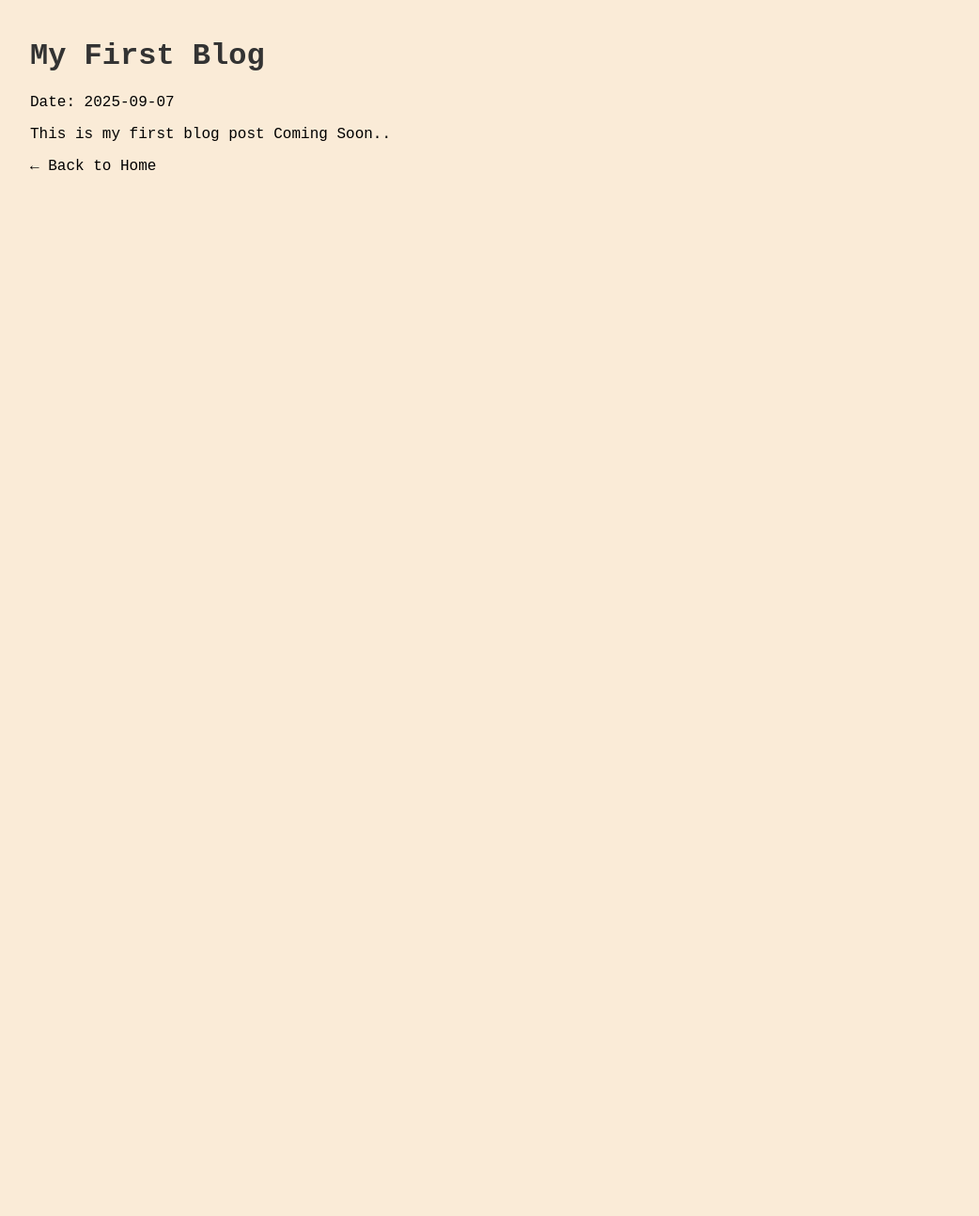
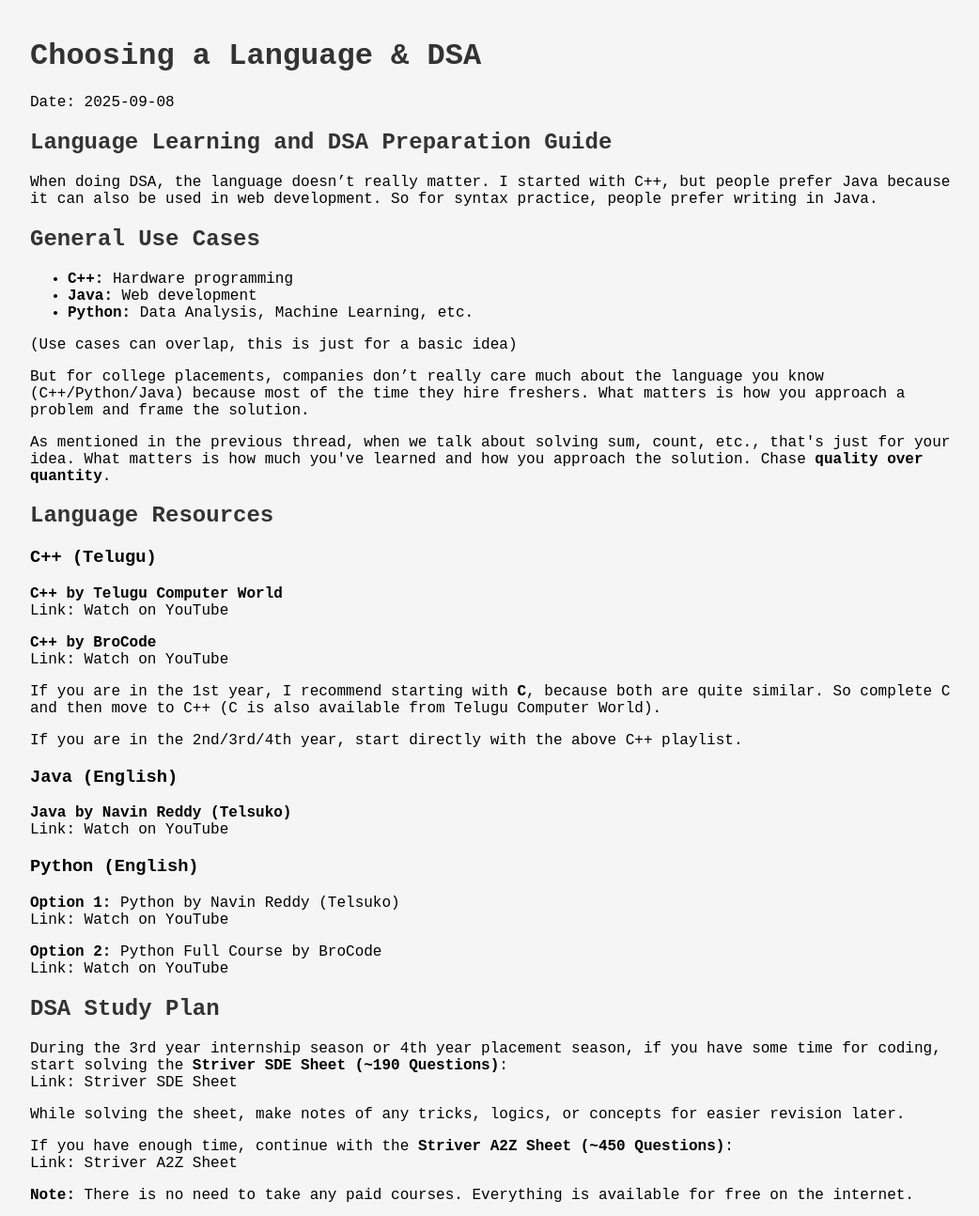
Before and after one commit to AvinashYerra/minimal_portfolio, a plain HTML site: page blogs/blog1.html in a window 1280 px wide. Shown: the top 1294 px of the page at 94% size, without its empty margins (108-1150 px from the left). Before the commit the page ends 800 px from the top, so only its background shows below. Drawn offline with Linux system fonts and the light colour scheme.

Commit message:
added blog1

```diff
--- a/blogs/blog1.html
+++ b/blogs/blog1.html
@@ -9,11 +9,62 @@
 </head>
 
 <body>
-    <h1>My First Blog</h1>
-    <p>Date: 2025-09-07</p>
+    <h1>Choosing a Language & DSA</h1>
+    <p>Date: 2025-09-08</p>
+    <p>
+<article>
+  <h1>Language Learning and DSA Preparation Guide</h1>
 
-    <p>This is my first blog post Coming Soon..</p>
+  <p>When doing DSA, the language doesn’t really matter. I started with C++, but people prefer Java because it can also be used in web development. So for syntax practice, people prefer writing in Java.</p>
 
+  <h2>General Use Cases</h2>
+  <ul>
+    <li><strong>C++:</strong> Hardware programming</li>
+    <li><strong>Java:</strong> Web development</li>
+    <li><strong>Python:</strong> Data Analysis, Machine Learning, etc.</li>
+  </ul>
+  <p>(Use cases can overlap, this is just for a basic idea)</p>
+
+  <p>But for college placements, companies don’t really care much about the language you know (C++/Python/Java) because most of the time they hire freshers. What matters is how you approach a problem and frame the solution.</p>
+
+  <p>As mentioned in the previous thread, when we talk about solving sum, count, etc., that's just for your idea. What matters is how much you've learned and how you approach the solution. Chase <strong>quality over quantity</strong>.</p>
+
+  <h2>Language Resources</h2>
+
+  <h3>C++ (Telugu)</h3>
+  <p><strong>C++ by Telugu Computer World</strong><br>
+  Link: <a href="https://youtu.be/uZBXKmQH5u8?feature=shared" target="_blank">Watch on YouTube</a></p>
+
+ <p><strong>C++ by BroCode</strong><br>
+  Link: <a href="https://youtu.be/-TkoO8Z07hI?feature=shared" target="_blank">Watch on YouTube</a></p>
+
+  <p>If you are in the 1st year, I recommend starting with <strong>C</strong>, because both are quite similar. So complete C and then move to C++ (C is also available from Telugu Computer World).</p>
+
+  <p>If you are in the 2nd/3rd/4th year, start directly with the above C++ playlist.</p>
+
+  <h3>Java (English)</h3>
+  <p><strong>Java by Navin Reddy (Telsuko)</strong><br>
+  Link: <a href="https://youtu.be/bm0OyhwFDuY?feature=shared" target="_blank">Watch on YouTube</a></p>
+
+  <h3>Python (English)</h3>
+  <p><strong>Option 1:</strong> Python by Navin Reddy (Telsuko)<br>
+  Link: <a href="https://youtu.be/QXeEoD0pB3E?feature=shared" target="_blank">Watch on YouTube</a></p>
+
+  <p><strong>Option 2:</strong> Python Full Course by BroCode<br>
+  Link: <a href="https://youtu.be/ix9cRaBkVe0?feature=shared" target="_blank">Watch on YouTube</a></p>
+
+  <h2>DSA Study Plan</h2>
+  <p>During the 3rd year internship season or 4th year placement season, if you have some time for coding, start solving the <strong>Striver SDE Sheet (~190 Questions)</strong>:<br>
+  Link: <a href="https://takeuforward.org/interviews/strivers-sde-sheet-top-coding-interview-problems/" target="_blank">Striver SDE Sheet</a></p>
+
+  <p>While solving the sheet, make notes of any tricks, logics, or concepts for easier revision later.</p>
+
+  <p>If you have enough time, continue with the <strong>Striver A2Z Sheet (~450 Questions)</strong>:<br>
+  Link: <a href="https://takeuforward.org/strivers-a2z-dsa-course/strivers-a2z-dsa-course-sheet-2/" target="_blank">Striver A2Z Sheet</a></p>
+
+  <p><strong>Note:</strong> There is no need to take any paid courses. Everything is available for free on the internet.</p>
+</article>
+</p>
     <a href="../index.html">← Back to Home</a>
 </body>
 
--- a/blogs/blogs.json
+++ b/blogs/blogs.json
@@ -1,4 +1,4 @@
 [
-    { "title": "My First Blog", "date": "2025-09-07", "path": "blog1.html" },
+    { "title": "Choosing a Language & DSA", "date": "2025-09-08", "path": "blog1.html" },
     { "title": "Understanding JavaScript Closures", "date": "2025-09-05", "path": "blog2.html" }
 ]
--- a/style.css
+++ b/style.css
@@ -3,7 +3,7 @@ body {
     max-width: 1000px;
     margin: auto;
     padding: 20px;
-    background-color: antiquewhite;
+    background-color: whitesmoke;
 }
 
 header, section {
@@ -39,6 +39,8 @@ nav a {
     border-radius: 5px;
 }
 
+
+
 a {
     color: black;
     text-decoration: none;
@@ -48,8 +50,10 @@ a:hover {
     text-decoration: underline;
 }
 
+
 #skills-list , #socials-list{
     display: flex;
+    color: black;
     flex-wrap: wrap;
     gap: 10px;
     padding: 0;
@@ -57,9 +61,7 @@ a:hover {
 }
 
 #skills-list li, #socials-list li {
-    background-color: burlywood;
     padding: 8px 12px;
-    border-radius: 20px;
     font-size: 14px;
     white-space: nowrap;
 }
```
